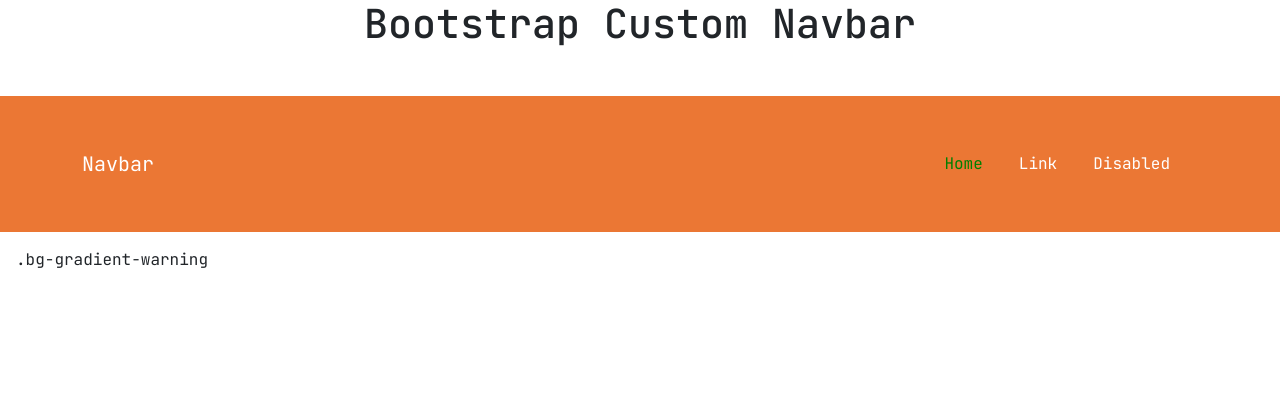
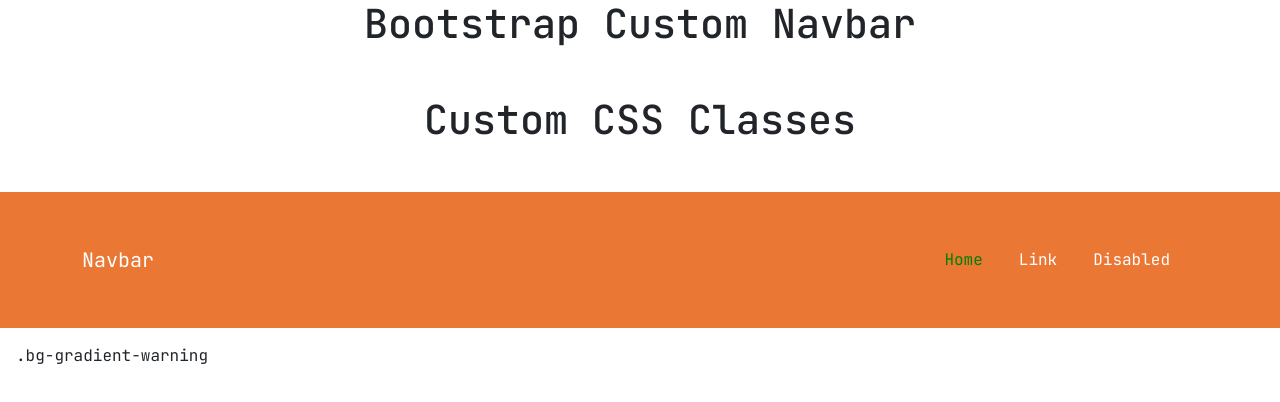
Before and after one commit to sepatil/bootstrap-lab, a website: page navigation.html in a window 1280 px wide. Drawn offline with nearby package versions, Linux system fonts and the light colour scheme.

Commit message:
custom CSS classes added

```diff
--- a/navigation.html
+++ b/navigation.html
@@ -15,6 +15,7 @@
   </head>
   <body>
     <h1 class="text-center mb-5">Bootstrap Custom Navbar</h1>
+    <h1 class="text-center mb-5">Custom CSS Classes</h1>
 
     <nav class="navbar navbar-expand-lg pt-md-5 pb-md-5 pb-sm-3 pt-sm-3">
       <div class="container-md">
```
